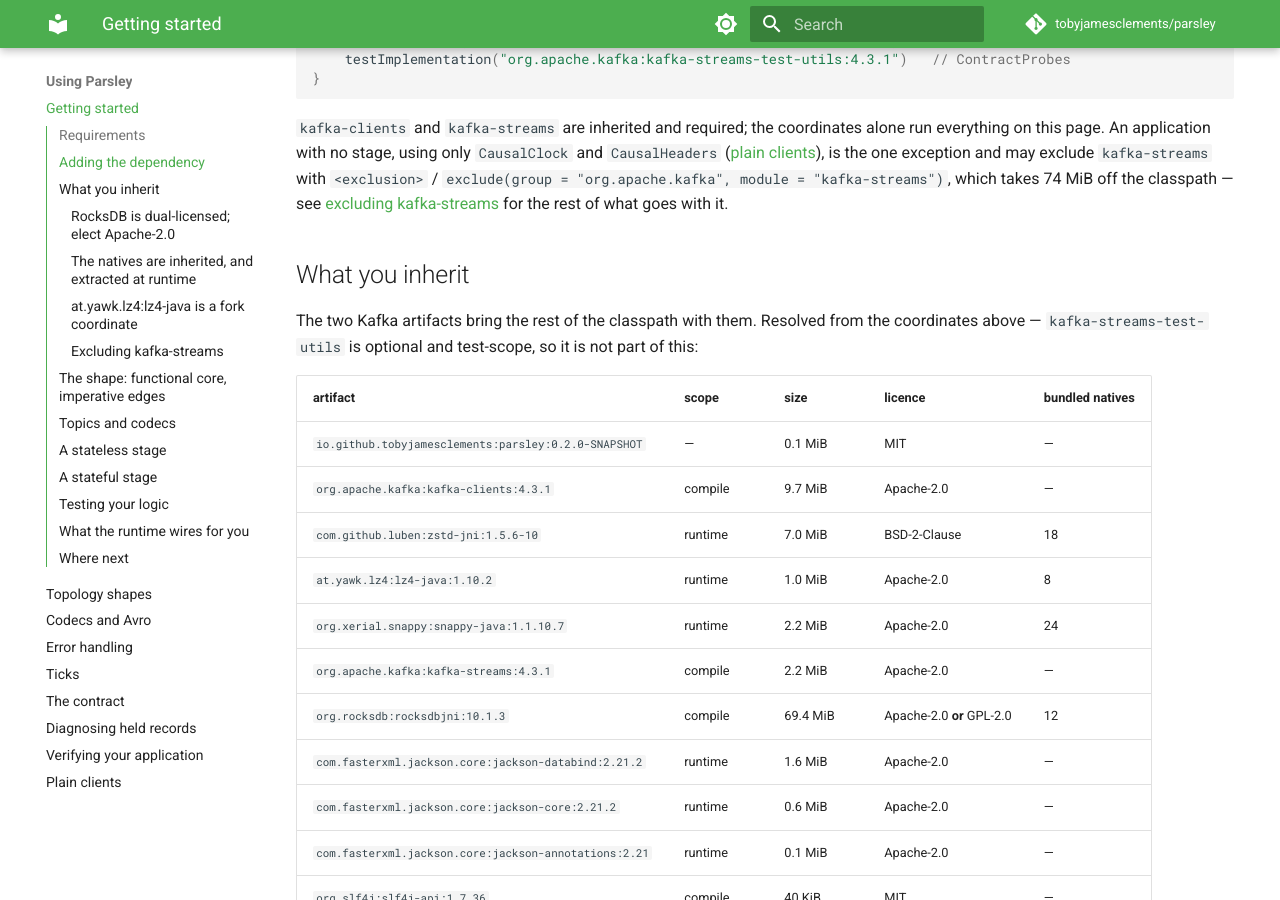
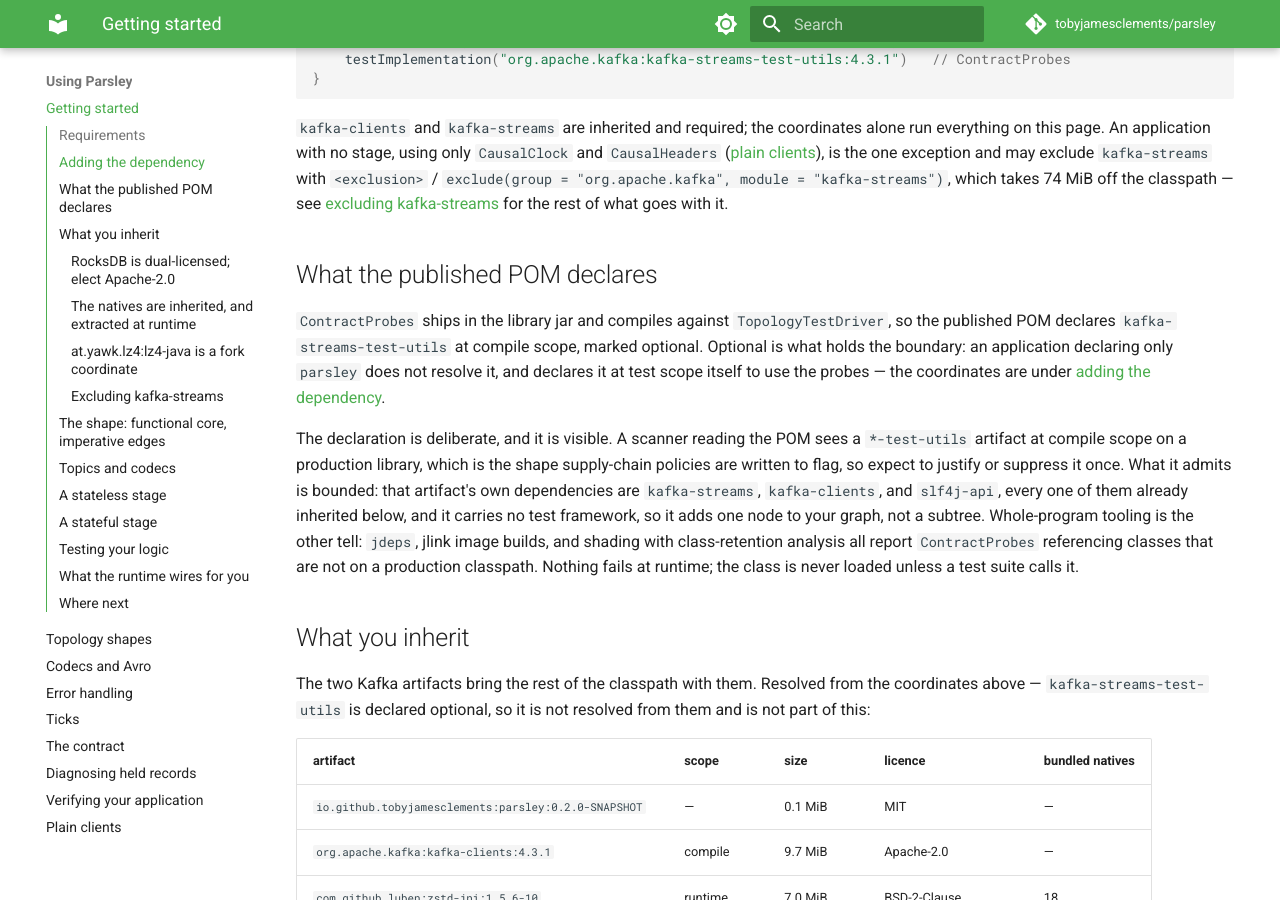
Before and after one commit to tobyjamesclements/parsley, an MkDocs documentation site: the page built from docs/guide/getting-started.md, in a window 1280 px wide and 900 px high, scrolled down 1117 px. Built offline with MkDocs 1.6.1 and Material for MkDocs 9.7.7, drawn with Linux system fonts in a browser that asks for light colours; comment, search, counter and statistics services are not loaded.

Commit message:
Document what the published POM declares
The POM declares kafka-streams-test-utils at compile scope, marked optional,
because ContractProbes ships in the library jar and compiles against
TopologyTestDriver. Nothing said so: the comment above the dependency
described what consumers need rather than what the POM declares, and the
inherited-classpath section called the dependency test-scope, which it is not.

A scanner reading the POM sees a *-test-utils artifact at compile scope on a
production library and flags it. That is worth explaining once, with what it
actually admits — the artifact's own dependencies are already inherited and it
carries no test framework — rather than leaving each consumer to reach the
same answer.

Closes #60.

Co-Authored-By: Claude Opus 5 (1M context) <noreply@anthropic.com>
Claude-Session: https://claude.ai/code/session_01NZy6koAFWCv8bK9dxom7fM

```diff
--- a/docs/guide/getting-started.md
+++ b/docs/guide/getting-started.md
@@ -59,11 +59,29 @@ everything on this page. An application with no stage, using only `CausalClock`
 classpath — see [excluding kafka-streams](#excluding-kafka-streams) for the rest of what
 goes with it.
 
+## What the published POM declares
+
+`ContractProbes` ships in the library jar and compiles against `TopologyTestDriver`, so the
+published POM declares `kafka-streams-test-utils` at compile scope, marked optional. Optional
+is what holds the boundary: an application declaring only `parsley` does not resolve it, and
+declares it at test scope itself to use the probes — the coordinates are under [adding the
+dependency](#adding-the-dependency).
+
+The declaration is deliberate, and it is visible. A scanner reading the POM sees a
+`*-test-utils` artifact at compile scope on a production library, which is the shape
+supply-chain policies are written to flag, so expect to justify or suppress it once. What it
+admits is bounded: that artifact's own dependencies are `kafka-streams`, `kafka-clients`, and
+`slf4j-api`, every one of them already inherited below, and it carries no test framework, so
+it adds one node to your graph, not a subtree. Whole-program tooling is the other tell:
+`jdeps`, jlink image builds, and shading with class-retention analysis all report
+`ContractProbes` referencing classes that are not on a production classpath. Nothing fails at
+runtime; the class is never loaded unless a test suite calls it.
+
 ## What you inherit
 
 The two Kafka artifacts bring the rest of the classpath with them. Resolved from the
-coordinates above — `kafka-streams-test-utils` is optional and test-scope, so it is not part
-of this:
+coordinates above — `kafka-streams-test-utils` is declared optional, so it is not resolved
+from them and is not part of this:
 
 | artifact | scope | size | licence | bundled natives |
 |---|---|---|---|---|
--- a/docs/llms.txt
+++ b/docs/llms.txt
@@ -38,7 +38,7 @@ version number.
 
 ## Guide
 
-- [Getting started](https://raw.githubusercontent.com/tobyjamesclements/parsley/main/docs/guide/getting-started.md): the coordinates, the snapshot repository, the inherited classpath with its licences and native binaries, and declaring topics, stages, and running an application
+- [Getting started](https://raw.githubusercontent.com/tobyjamesclements/parsley/main/docs/guide/getting-started.md): the coordinates, the snapshot repository, what the published POM declares about itself, the inherited classpath with its licences and native binaries, and declaring topics, stages, and running an application
 - [Topology shapes](https://raw.githubusercontent.com/tobyjamesclements/parsley/main/docs/guide/topologies.md): pipelines, fan-in, fan-out, and cycles
 - [Codecs and Avro](https://raw.githubusercontent.com/tobyjamesclements/parsley/main/docs/guide/codecs.md): typed topics and schema integration
 - [Error handling](https://raw.githubusercontent.com/tobyjamesclements/parsley/main/docs/guide/error-handling.md): the error model and the recovering decorators
```
